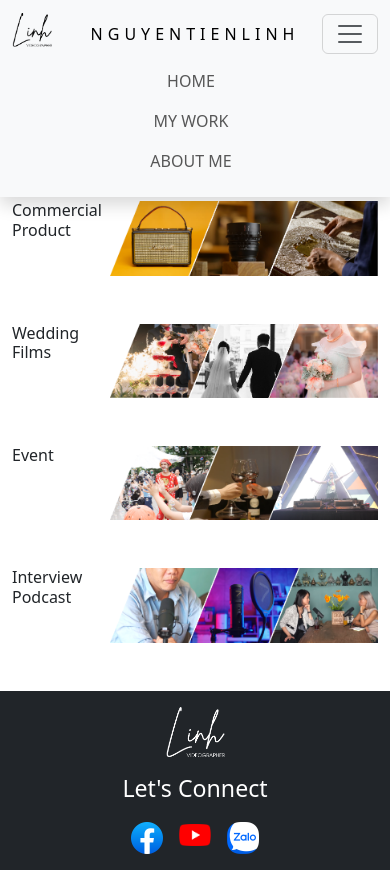
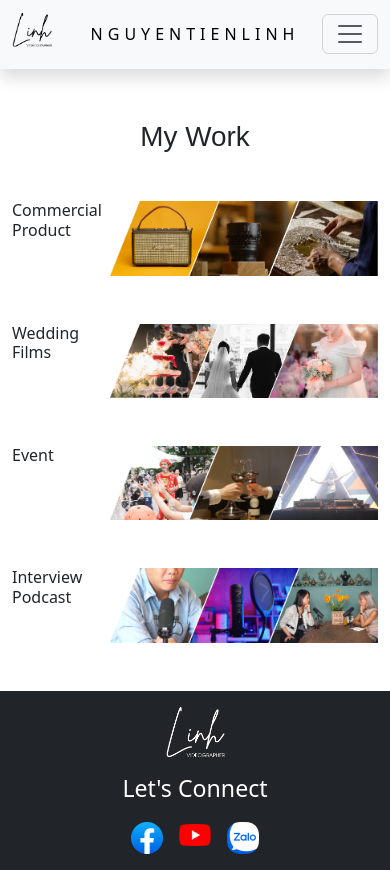
Before and after one commit to bquoc0411/ntinh-portfolio, a React (Vite) app: page /my-work in a window 390 px wide. Built offline with nearby package versions, Linux system fonts and the light colour scheme; a web font is replaced by a local one.

Commit message:
fix: navbar always collaspe when change breakpoints/pages

```diff
--- a/src/components/Navbar.jsx
+++ b/src/components/Navbar.jsx
@@ -14,7 +14,7 @@ const Navbar = () => {
           NGUYENTIENLINH
         </a>
         <button
-          className="navbar-toggler"
+          className="navbar-toggler collasped"
           type="button"
           data-bs-toggle="collapse"
           data-bs-target="#navbarCollapse"
@@ -24,7 +24,7 @@ const Navbar = () => {
         >
           <span className="navbar-toggler-icon"></span>
         </button>
-        <div className="navbar-collapse collapse show" id="navbarCollapse">
+        <div className="navbar-collapse collapse" id="navbarCollapse">
           <ul className="navbar-nav ms-auto mb-2 mb-md-0">
             <NavLink
               className={classNames("nav-item", style.textDecoration)}
```
